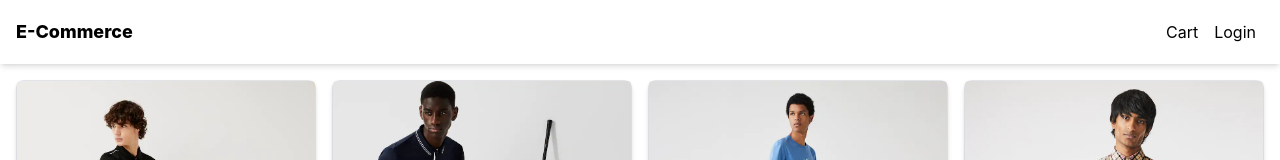
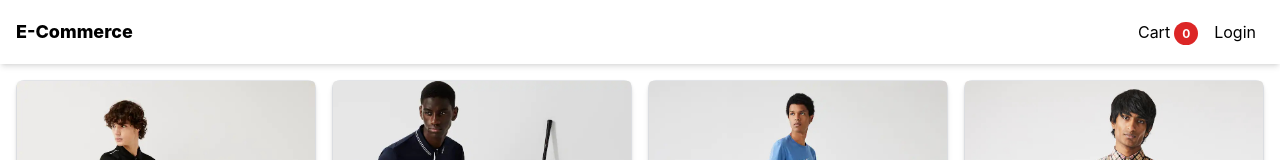
Before and after one commit to sandroarobeli/next-ecommerce-1, a Next.js app: page / in a window 1280 px wide. Shown: the top 160 px of the page. Built offline with nearby package versions, Linux system fonts and the light colour scheme.

Commit message:
Added State, dispatch functionality via useContext

```diff
--- a/components/Layout.js
+++ b/components/Layout.js
@@ -1,8 +1,13 @@
-import React from "react";
+import React, { useContext } from "react";
 import Head from "next/head";
 import Link from "next/link";
 
+import { Store } from "../utilities/Store";
+
 export default function Layout({ title, children }) {
+  const { state, dispatch } = useContext(Store);
+  const { cart } = state;
+
   return (
     <>
       <Head>
@@ -18,7 +23,12 @@ export default function Layout({ title, children }) {
             </Link>
             <div>
               <Link href={"/cart"}>
-                <a className="px-2">Cart</a>
+                <a className="px-2">
+                  Cart
+                  <span className="ml-1 rounded-full bg-red-600 px-2 py-1 text-xs font-bold text-white">
+                    {cart.cartItems.reduce((a, c) => a + c.quantity, 0)}
+                  </span>
+                </a>
               </Link>
               <Link href={"/login"}>
                 <a className="px-2">Login</a>
--- a/pages/_app.js
+++ b/pages/_app.js
@@ -1,7 +1,13 @@
-import '../styles/globals.css'
+import "../styles/globals.css";
+
+import { StoreProvider } from "../utilities/Store";
 
 function MyApp({ Component, pageProps }) {
-  return <Component {...pageProps} />
+  return (
+    <StoreProvider>
+      <Component {...pageProps} />
+    </StoreProvider>
+  );
 }
 
-export default MyApp
+export default MyApp;
--- a/pages/products/[slug].js
+++ b/pages/products/[slug].js
@@ -1,19 +1,42 @@
-import React from "react";
+import React, { useContext } from "react";
 import { useRouter } from "next/router";
 import Link from "next/link";
 import Image from "next/image";
 
 import Layout from "../../components/Layout";
 import data from "../../utilities/data";
+import { Store } from "../../utilities/Store";
 
 export default function ProductScreen() {
+  const { state, dispatch } = useContext(Store);
+
   const { query } = useRouter();
   const { slug } = query;
+
   const product = data.products.find((product) => product.slug === slug);
-
   if (!product) {
     return <div>Product Not Found!</div>;
   }
+
+  const addToCartHandler = () => {
+    const existingItem = state.cart.cartItems.find(
+      (item) => item.slug === product.slug
+    );
+    // If an item is already selected, it increases its quantity, if not - just assigns 1 to start with
+    const quantity = existingItem ? existingItem.quantity + 1 : 1;
+    // If more chosen than in storage, stops execution and throws an alert modal
+    if (quantity > product.countInStock) {
+      return alert("Out of stock!");
+    }
+
+    dispatch({
+      type: "CART_ADD_ITEM",
+      payload: { ...product, quantity: quantity },
+    });
+    console.log("State: "); // test
+    console.log(state); // test
+  };
+
   // md: grid-cols-4 Means everything above medium measures as follows
   return (
     <Layout title={product.name}>
@@ -57,7 +80,7 @@ export default function ProductScreen() {
             </div>
             <button
               className="primary-button w-full"
-              onClick={() => console.log("Added...")}
+              onClick={addToCartHandler}
             >
               Add to cart
             </button>
--- /dev/null
+++ b/utilities/Store.js
@@ -0,0 +1,36 @@
+import { createContext, useReducer } from "react";
+
+export const Store = createContext();
+
+const initialState = {
+  cart: {
+    cartItems: [],
+  },
+};
+
+function reducer(state, action) {
+  switch (action.type) {
+    case "CART_ADD_ITEM": {
+      const newItem = action.payload;
+      const existingItem = state.cart.cartItems.find(
+        (item) => item.slug === newItem.slug
+      );
+      const cartItems = existingItem
+        ? state.cart.cartItems.map((item) =>
+            item.name === existingItem.name ? newItem : item
+          )
+        : [...state.cart.cartItems, newItem];
+
+      return { ...state, cart: { ...state.cart, cartItems } };
+    }
+    default:
+      return state;
+  }
+}
+
+export function StoreProvider({ children }) {
+  const [state, dispatch] = useReducer(reducer, initialState);
+  const value = { state, dispatch };
+
+  return <Store.Provider value={value}>{children}</Store.Provider>;
+}
```
